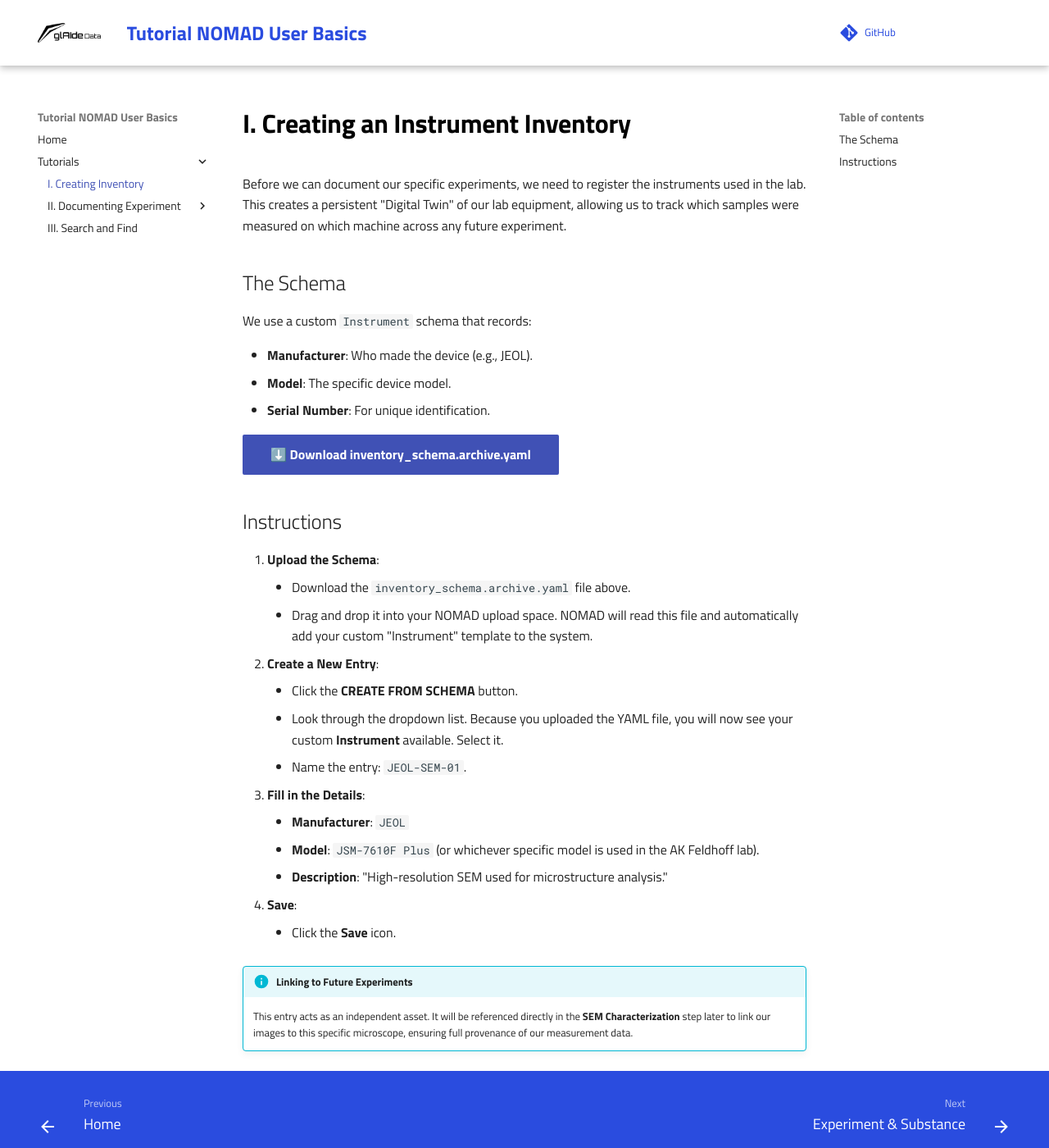
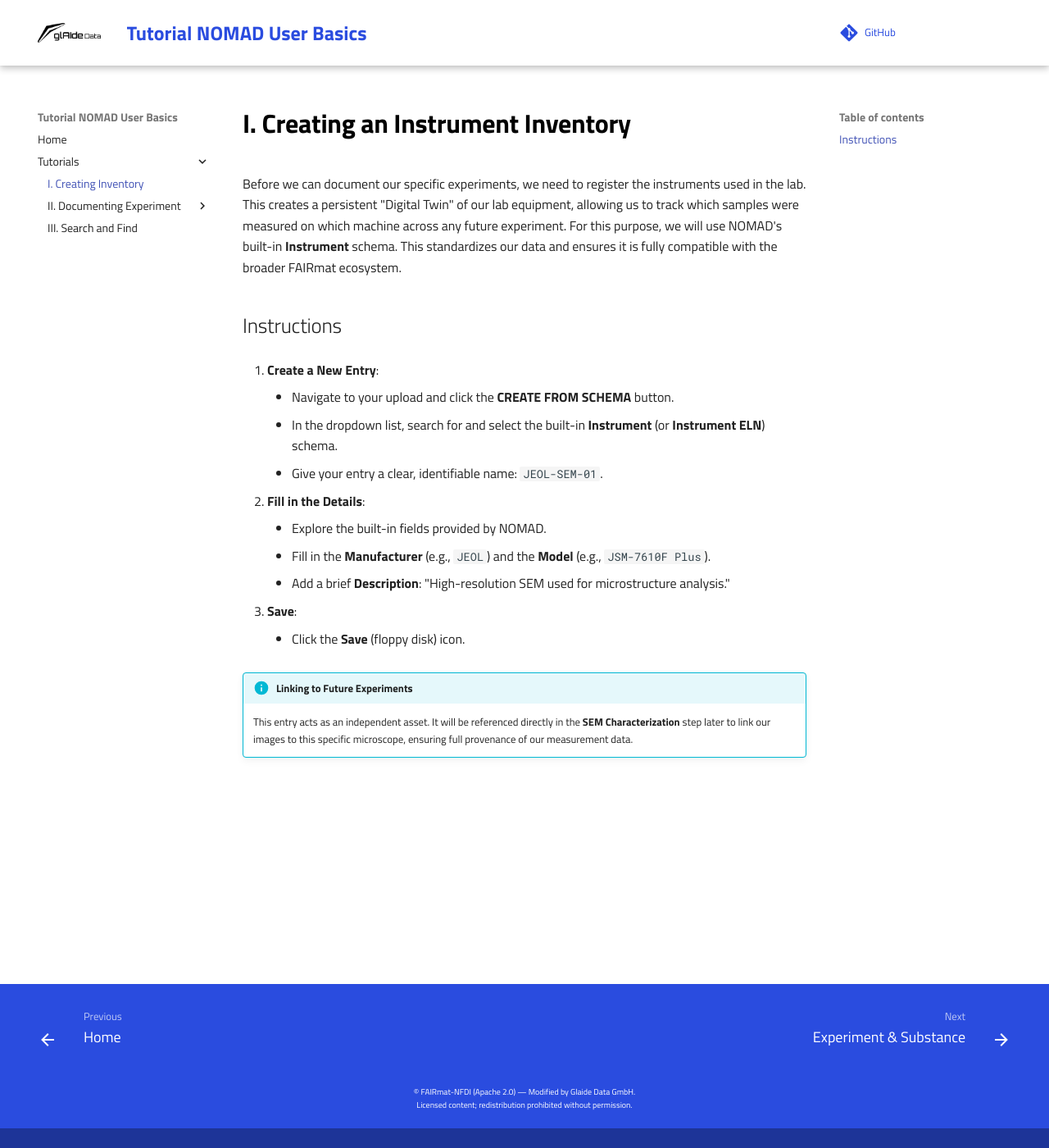
Before and after one commit to AK-Feldhoff-LUH/nomad-docs-ak-feldhoff, an MkDocs documentation site: the page built from docs/01_inventory.md, in a window 1280 px wide and 1400 px high. Shown: the whole window at 82% size. Built offline with MkDocs 1.6.1 and Material for MkDocs 9.7.7, drawn with Linux system fonts in a browser that asks for light colours; comment, search, counter and statistics services are not loaded.

Commit message:
Updated inventory tutorial to use NOMAD built-in Instrument schema

```diff
--- a/docs/01_inventory.md
+++ b/docs/01_inventory.md
@@ -1,30 +1,20 @@
 # I. Creating an Instrument Inventory
 
-Before we can document our specific experiments, we need to register the instruments used in the lab. This creates a persistent "Digital Twin" of our lab equipment, allowing us to track which samples were measured on which machine across any future experiment.
-
-## The Schema
-We use a custom `Instrument` schema that records:
-
-* **Manufacturer**: Who made the device (e.g., JEOL).
-* **Model**: The specific device model.
-* **Serial Number**: For unique identification.
-
-[⬇️ Download inventory_schema.archive.yaml](assets/inventory_schema.archive.yaml){ .md-button .md-button--primary }
+Before we can document our specific experiments, we need to register the instruments used in the lab. This creates a persistent "Digital Twin" of our lab equipment, allowing us to track which samples were measured on which machine across any future experiment. For this purpose, we will use NOMAD's built-in **Instrument** schema. This standardizes our data and ensures it is fully compatible with the broader FAIRmat ecosystem.
 
 ## Instructions
-1.  **Upload the Schema**:
-    * Download the `inventory_schema.archive.yaml` file above.
-    * Drag and drop it into your NOMAD upload space. NOMAD will read this file and automatically add your custom "Instrument" template to the system.
-2.  **Create a New Entry**:
-    * Click the **CREATE FROM SCHEMA** button.
-    * Look through the dropdown list. Because you uploaded the YAML file, you will now see your custom **Instrument** available. Select it.
-    * Name the entry: `JEOL-SEM-01`.
-3.  **Fill in the Details**:
-    * **Manufacturer**: `JEOL`
-    * **Model**: `JSM-7610F Plus` (or whichever specific model is used in the AK Feldhoff lab).
-    * **Description**: "High-resolution SEM used for microstructure analysis."
-4.  **Save**:
-    * Click the **Save** icon.
+1.  **Create a New Entry**:
+    * Navigate to your upload and click the **CREATE FROM SCHEMA** button.
+    * In the dropdown list, search for and select the built-in **Instrument** (or **Instrument ELN**) schema.
+    * Give your entry a clear, identifiable name: `JEOL-SEM-01`.
+
+2.  **Fill in the Details**:
+    * Explore the built-in fields provided by NOMAD.
+    * Fill in the **Manufacturer** (e.g., `JEOL`) and the **Model** (e.g., `JSM-7610F Plus`).
+    * Add a brief **Description**: "High-resolution SEM used for microstructure analysis."
+
+3.  **Save**:
+    * Click the **Save** (floppy disk) icon.
 
 !!! info "Linking to Future Experiments"
     This entry acts as an independent asset. It will be referenced directly in the **SEM Characterization** step later to link our images to this specific microscope, ensuring full provenance of our measurement data.
```
Also changed, not shown: docs/assets/inventory_schema.archive.yaml (deleted, +0 -31 lines).
